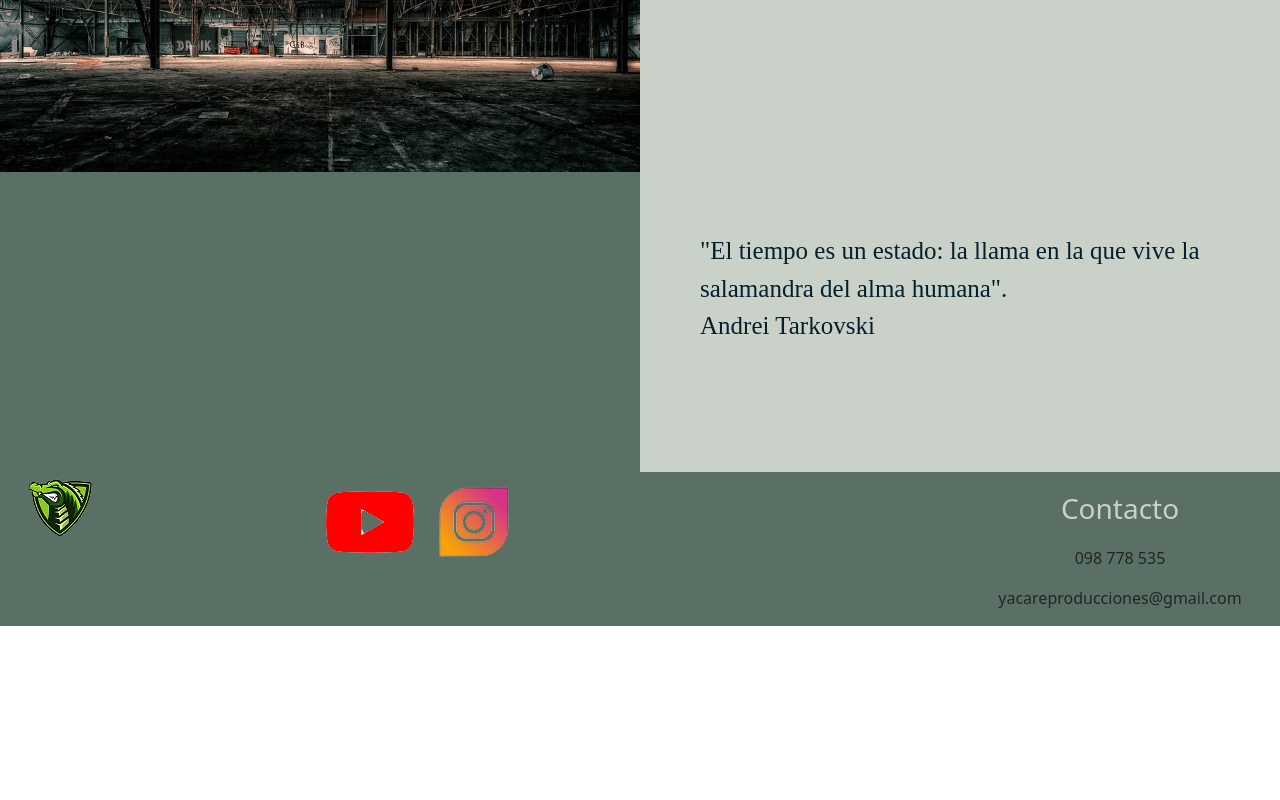
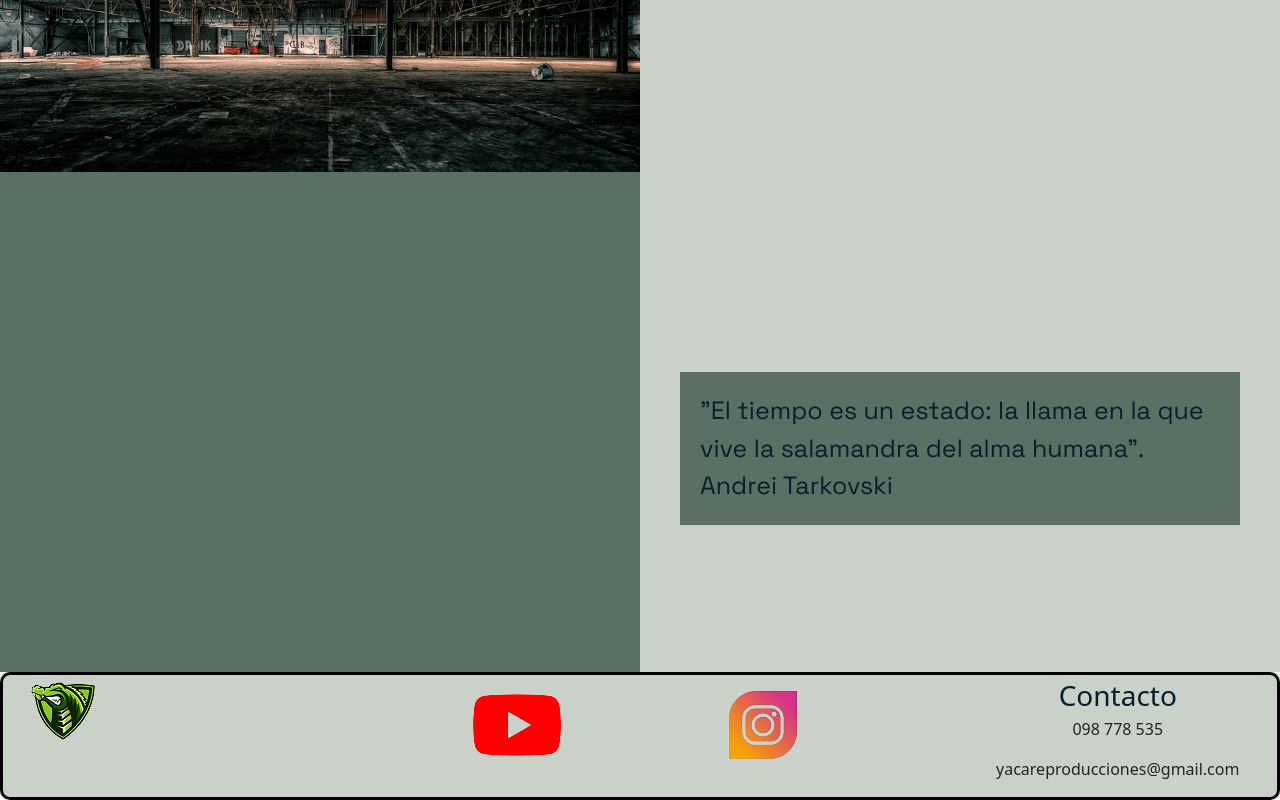
Before and after one commit to Leto1989/ProyectoFinalToucedo, a website: page index.html in a window 1280 px wide. Shown: the part 1450-2250 px from the top of the page. Before the commit the page ends 2076 px from the top, so only its background shows below. Drawn offline with nearby package versions, Linux system fonts and the light colour scheme.

Commit message:
Termine desktop

```diff
--- a/index.html
+++ b/index.html
@@ -14,7 +14,7 @@
         <header class="row header">
             <div class="row">
                 <div class="col-lg-3 col-12">
-                    <img src="images/yacarelogo-removebg-preview (1).png" class="img-fluid" alt="logoyacare">
+                    <img src="images/yacarelogo-removebg-preview (1).png" class="img-fluid logo" alt="logoyacare">
                 </div>
                   <div class="col-lg-9 col-12">
                     <nav class="navbar navbar-expand-lg">
@@ -71,15 +71,15 @@
             </div>
             <div class="row">
                 <div class="col-lg-6 col-12 bg-1"></div>
-                <div class="col-lg-6 col-12 colMob pFlex bg-2">
-                    <p class="p1">"El tiempo es un estado: la llama
+                <div class="col-lg-6 col-12 colD2 pFlex bg-2">
+                    <p class="p1-resaltado">"El tiempo es un estado: la llama
                         en la que vive la salamandra del alma humana".<br>
                         Andrei Tarkovski</p>
                 </div>
             </div>
-            <footer class="row">
+            <footer class="row bg-2">
                 <div class="col-lg-3 col-12">
-                   <img src="images/yacarelogo-removebg-preview (1).png"  alt="logoyacare">
+                   <img src="images/yacarelogo-removebg-preview (1).png" alt="logoyacare">
                 </div>
                 <div class="col-lg-6 col-12 rrss">
                     <a href="https://www.youtube.com/user/CanalDeYacare" target="_blank">
--- a/scss/_estilos.scss
+++ b/scss/_estilos.scss
@@ -30,6 +30,16 @@ $color4: #304040;
 .imgCont{
     position: relative;
 }
+.logo{
+    display: flex;
+    justify-content: center;
+}
+.rrss{
+    display: flex;
+    flex-direction: row;
+    justify-content: space-evenly;
+}
+//Textos
 h2{
     margin: 40px 20px;
     font-size: 40px;
@@ -37,7 +47,7 @@ h2{
     color: $color2;
 }
 h3, h4{
-    color: $color2;
-    margin: 15px;
-    padding: 5px;
+    color: $color3;
+    margin: 2px;
+    padding: 2px;
 }
--- a/scss/_general.scss
+++ b/scss/_general.scss
@@ -13,6 +13,8 @@ li{
 footer{
     display: flex;
     background-color: $color1;
+    border: solid black;
+    border-radius: 10px;
     .cont{
         font-size: 15px;
     }
```
Also changed, not shown: pages/contacto.html (+1 -1 lines), css/style.css, 1 other file.
